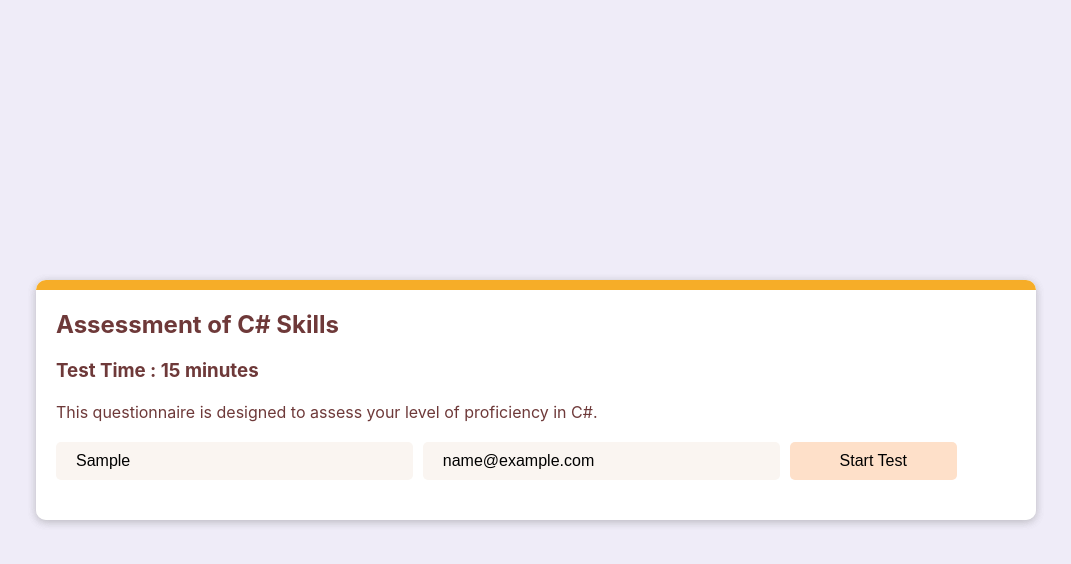
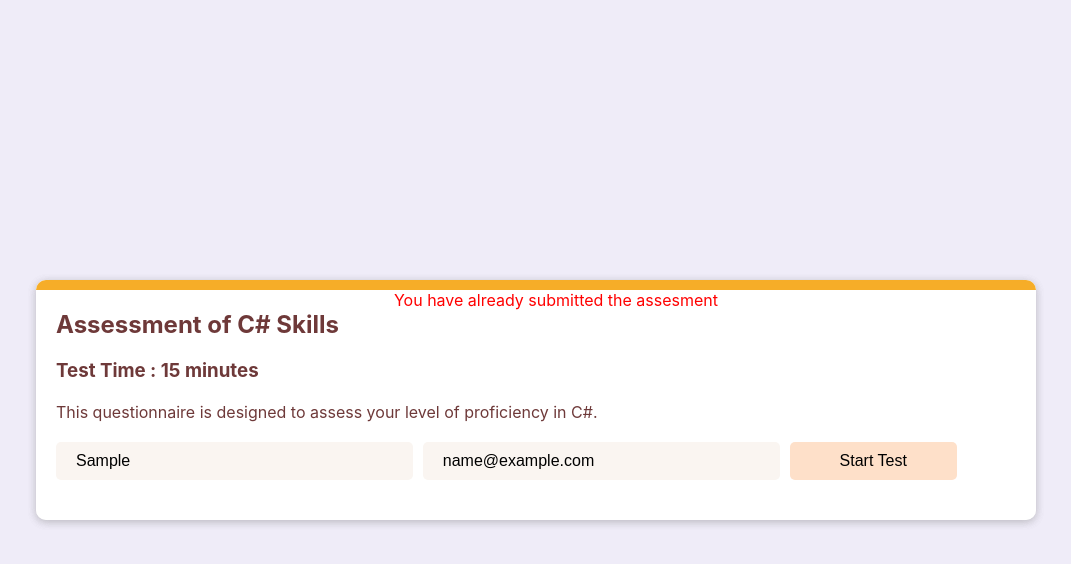
Before and after one commit to Vishal275/Assesment, a React (Create React App) app: page / in a window 1280 px wide. Both pictures are taken after typing "Sample", "name@example.com" into the empty fields and a click on the button "Start Test". Shown: the top 564 px of the page, without its empty margins (104-1175 px from the left). Built offline with nearby package versions, Linux system fonts and the light colour scheme; no server answers.

Commit message:
added error msg

```diff
--- a/src/pages/LoginPage/Login.css
+++ b/src/pages/LoginPage/Login.css
@@ -3,6 +3,7 @@
     border-radius: 10px;
     box-shadow: rgba(99, 99, 99, 0.2) 0px 2px 8px 0px;
     width: 100%;
+    position: relative;
   }
   .landing {
     padding: 20px;
@@ -56,9 +57,13 @@
     flex-basis: 33%;
   }
 
-  .landing-form .error-msg {
+  .error-msg {
     color: red;
     padding: 0px 20px;
+    position: absolute;
+    width: 100%;
+    text-align: center;
+    top: 10px;
   }
 
   @media only screen and (max-width:850px) {
--- a/src/pages/LoginPage/Login.js
+++ b/src/pages/LoginPage/Login.js
@@ -57,13 +57,16 @@ function Login() {
           navigate("/assesment");
         }
       } catch (error) {
-        console.log("You have already submitted the assesment");
+        setError(true);
+        setErrorMessage("You have already submitted the assesment");
+        console.log("You have already submitted the assesment", error);
       }
     }
   };
 
   return (
     <div className="landing-page">
+      {error && <span className="error-msg">{errorMessage}</span>}
       <div className="top-colored"></div>
       <div className="landing">
         <h2 className="title">{title}</h2>
@@ -84,7 +87,6 @@ function Login() {
             value={email}
             onChange={handleChange}
           />
-          {error && <span className="error-msg">{errorMessage}</span>}
           <div className="btn-container">
             <button type={"submit"} className="start-btn">
               Start Test
```
